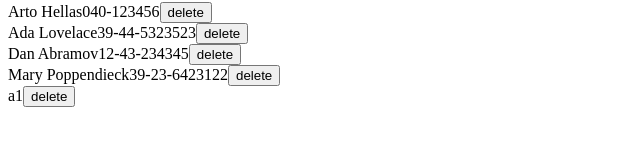
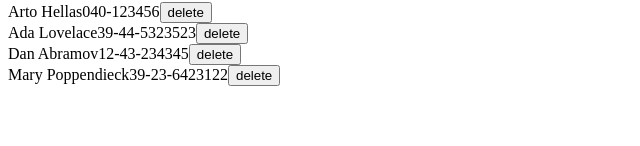
Before and after one commit to RunLikeAnAntelope/FullStackOpen, a React (Vite) app in the folder part2/phonebook/: page / in a window 1280 px wide. Shown: the part 216-362 px from the top of the page, without its empty margins (0-640 px from the left). Built offline with nearby package versions, Linux system fonts and the light colour scheme; data requests are answered from the project's data file.

Commit message:
delete works, but only on backend'

```diff
--- a/part2/phonebook/db.json
+++ b/part2/phonebook/db.json
@@ -19,11 +19,6 @@
       "name": "Mary Poppendieck",
       "number": "39-23-6423122",
       "id": "4"
-    },
-    {
-      "id": "f92a",
-      "name": "a",
-      "number": "1"
     }
   ]
 }
--- a/part2/phonebook/src/components/Person.jsx
+++ b/part2/phonebook/src/components/Person.jsx
@@ -1,9 +1,10 @@
+import personService from "../services/persons"
 const Person = ({ person }) => {
   return (
     <div>
       {person.name}
       {person.number}
-      <button>delete</button>
+      <button onClick={()=>personService.remove(person.id)}>delete</button>
     </div>
   )
 }
```
